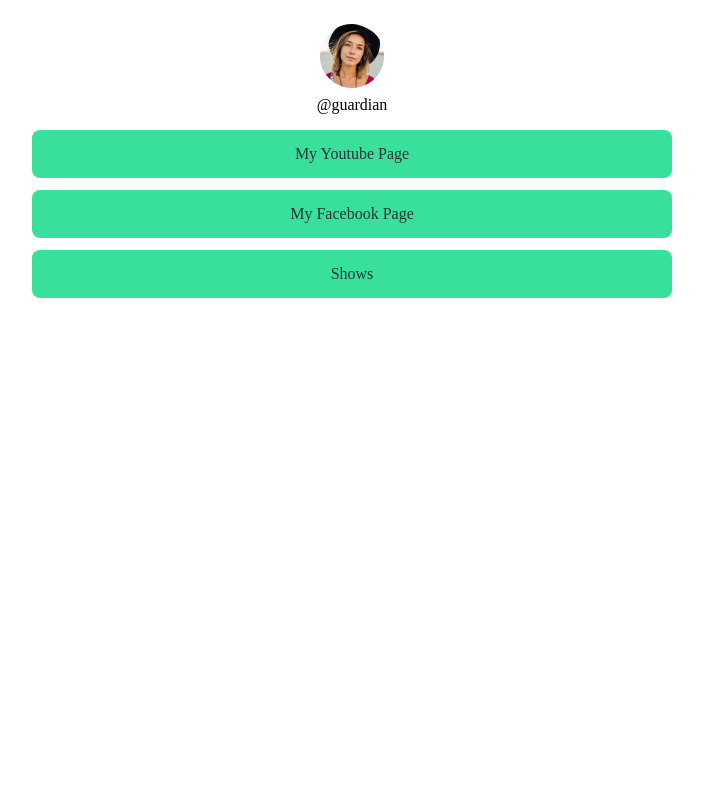
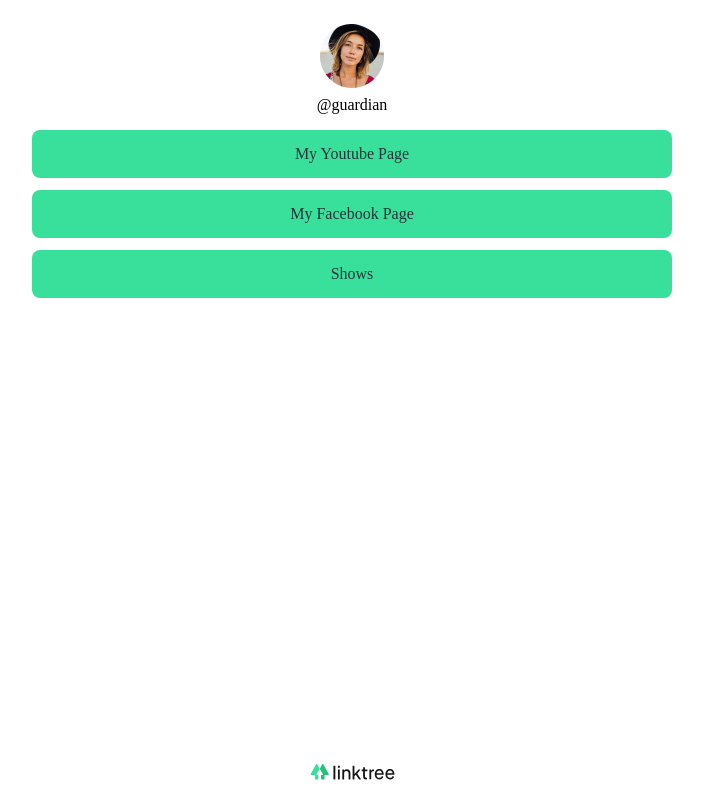
Before and after one commit to jamesonbass1987/linktree, an Angular app: page /guardian in a window 1280 px wide. Shown: the whole page, without its empty margins (288-991 px from the left). Built offline with nearby package versions, Linux system fonts and the light colour scheme.

Commit message:
feat: add linktree logo to profile

```diff
--- a/src/app/profile/profile.component.html
+++ b/src/app/profile/profile.component.html
@@ -20,7 +20,9 @@
           </ng-container>
         </div>
       </ng-container>
-
     </div>
   </div>
+  <div class="profile-footer">
+    <img class="logo" src="/assets/logo.svg" alt="logo">
+  </div>
 </div>
--- a/src/app/profile/profile.component.scss
+++ b/src/app/profile/profile.component.scss
@@ -5,7 +5,9 @@
   width: 100%;
   display: flex;
   flex: 1 1 auto;
-  justify-content: center;
+  justify-content: space-between;
+  align-items: center;
+  flex-direction: column;
 
   &-container {
     display: flex;
@@ -23,6 +25,10 @@
     margin-bottom: 16px;
   }
 
+  &-footer {
+    margin-bottom: 16px;
+  }
+
   &-image {
     margin-bottom: 8px;
   }
```
